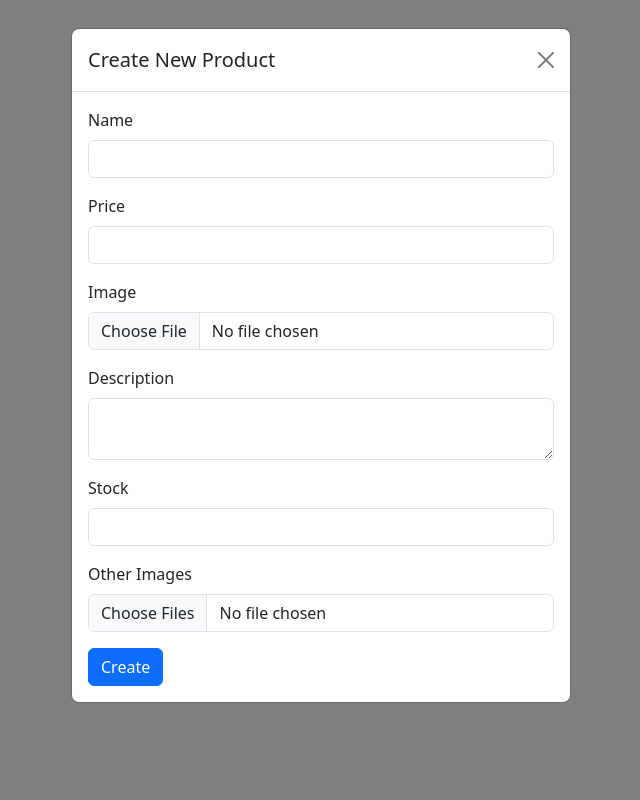
After one commit to Randallace05/MQ, a PHP site: page /system/admin_page/foodMenu/foodMenuBackend.php in a window 1280 px wide, after a click that opens the changed part. The commit adds this page. Shown: the whole page, without its empty margins (319-959 px from the left). Run offline with PHP 8.4, Linux system fonts and the light colour scheme; some libraries are stand-ins or nearby versions.

Commit message:
crud sa manage menu

```diff
--- /dev/null
+++ b/admin_page/foodMenu/foodMenuBackend.php
@@ -0,0 +1,135 @@
+<?php
+include '../../conn/conn.php';
+
+if ($_SERVER["REQUEST_METHOD"] == "POST") {
+    $name = $_POST['name'];
+    $price = $_POST['price'];
+    $description = $_POST['description'];
+    $stock = $_POST['stock'];
+
+    // Upload main image
+    $image = $_FILES['image']['name'];
+    move_uploaded_file($_FILES['image']['tmp_name'], 'uploads/' . $image);
+
+    // Upload other images (up to 4)
+    $other_images = [];
+    foreach ($_FILES['other_images']['tmp_name'] as $key => $tmp_name) {
+        $file_name = $_FILES['other_images']['name'][$key];
+        if ($file_name) {
+            move_uploaded_file($tmp_name, 'uploads/' . $file_name);
+            $other_images[] = $file_name;
+        }
+    }
+    $other_images_json = json_encode($other_images);
+
+    $sql = "INSERT INTO products (name, price, image, description, other_images, stock)
+            VALUES (:name, :price, :image, :description, :other_images, :stock)";
+
+    $stmt = $conn->prepare($sql);
+    $stmt->execute([
+        ':name' => $name,
+        ':price' => $price,
+        ':image' => $image,
+        ':description' => $description,
+        ':other_images' => $other_images_json,
+        ':stock' => $stock
+    ]);
+
+    echo "Product created successfully!";
+}
+?>
+
+<!DOCTYPE html>
+<html lang="en">
+<head>
+    <meta charset="UTF-8">
+    <meta name="viewport" content="width=device-width, initial-scale=1.0">
+    <title>Form Modal Example</title>
+    <!-- Bootstrap CSS -->
+    <link href="https://cdn.jsdelivr.net/npm/bootstrap@5.3.0-alpha1/dist/css/bootstrap.min.css" rel="stylesheet">
+    <style>
+        .card {
+            width: 250px;
+            height: 300px !important;
+            display: flex;
+            justify-content: center;
+            align-items: center;
+            margin: 0 auto; /* Center the card horizontally */
+            background-color: #F5E6E9!important; /* Override the background color */
+        }
+        .card-icon {
+            font-size: 3rem;
+            cursor: pointer;
+            text-align: center;
+            color: #007bff;
+        }
+
+        .fa-color{
+            color: #d24444;
+        }
+
+    </style>
+</head>
+<body>
+
+<div class="container mt-5">
+    <!-- Card with Plus Icon -->
+    <div class="card text-center">
+        <div class="card-body">
+            <h5 class="card-title">Add New Product</h5>
+            <div class="card-icon" data-bs-toggle="modal" data-bs-target="#formModal">
+                <i class="fas fa-plus-circle fa-color"></i>
+            </div>
+        </div>
+    </div>
+</div>
+
+<!-- Modal -->
+<div class="modal fade" id="formModal" tabindex="-1" aria-labelledby="formModalLabel" aria-hidden="true">
+    <div class="modal-dialog">
+        <div class="modal-content">
+            <div class="modal-header">
+                <h5 class="modal-title" id="formModalLabel">Create New Product</h5>
+                <button type="button" class="btn-close" data-bs-dismiss="modal" aria-label="Close"></button>
+            </div>
+            <div class="modal-body">
+                <!-- Form goes here -->
+                <form action="" method="post" enctype="multipart/form-data">
+                    <div class="mb-3">
+                        <label for="name" class="form-label">Name</label>
+                        <input type="text" name="name" class="form-control" id="name">
+                    </div>
+                    <div class="mb-3">
+                        <label for="price" class="form-label">Price</label>
+                        <input type="number" name="price" step="0.01" class="form-control" id="price">
+                    </div>
+                    <div class="mb-3">
+                        <label for="image" class="form-label">Image</label>
+                        <input type="file" name="image" class="form-control" id="image">
+                    </div>
+                    <div class="mb-3">
+                        <label for="description" class="form-label">Description</label>
+                        <textarea name="description" class="form-control" id="description"></textarea>
+                    </div>
+                    <div class="mb-3">
+                        <label for="stock" class="form-label">Stock</label>
+                        <input type="number" name="stock" class="form-control" id="stock">
+                    </div>
+                    <div class="mb-3">
+                        <label for="other_images" class="form-label">Other Images</label>
+                        <input type="file" name="other_images[]" multiple class="form-control" id="other_images">
+                    </div>
+                    <button type="submit" class="btn btn-primary">Create</button>
+                </form>
+            </div>
+        </div>
+    </div>
+</div>
+
+<!-- Bootstrap JS and dependencies (Popper.js and jQuery) -->
+<script src="https://cdn.jsdelivr.net/npm/@popperjs/core@2.11.6/dist/umd/popper.min.js"></script>
+<script src="https://cdn.jsdelivr.net/npm/bootstrap@5.3.0-alpha1/dist/js/bootstrap.min.js"></script>
+<script src="https://kit.fontawesome.com/a076d05399.js"></script>
+
+</body>
+</html>
--- a/admin_page/includesAdmin/sidebar.php
+++ b/admin_page/includesAdmin/sidebar.php
@@ -1,7 +1,11 @@
+<head></head>
+
+
+
 <style>
     .bg-color {
         background-color: #d24444 !important; /* Override the background color */
-        background-image: none !important;    /* Remove the gradient */
+        background-image: none !important;
     }
 </style>
 
```
Also changed, not shown: admin_page/foodMenu/disableMenu.php (added, +29 -0 lines), admin_page/foodMenu/foodMenu.php (+8 -1 lines), admin_page/foodMenu/readMenu.php (added, +118 -0 lines), admin_page/foodMenu/updateMenu.php (added, +31 -0 lines), admin_page/foodMenu/uploads/acee2.png (added), admin_page/foodMenu/uploads/aceeeee.png (added), admin_page/foodMenu/uploads/chili garlic bagoong.jpg (added), admin_page/foodMenu/uploads/chiliGarlic.jpg (added), admin_page/foodMenu/uploads/chiliGarlic2.jpg (added), admin_page/foodMenu/uploads/chiliGarlic3.jpg (added), admin_page/foodMenu/uploads/image-removebg-preview.png (added), admin_page/foodMenu/uploads/tito.png (added), 1 other file.
